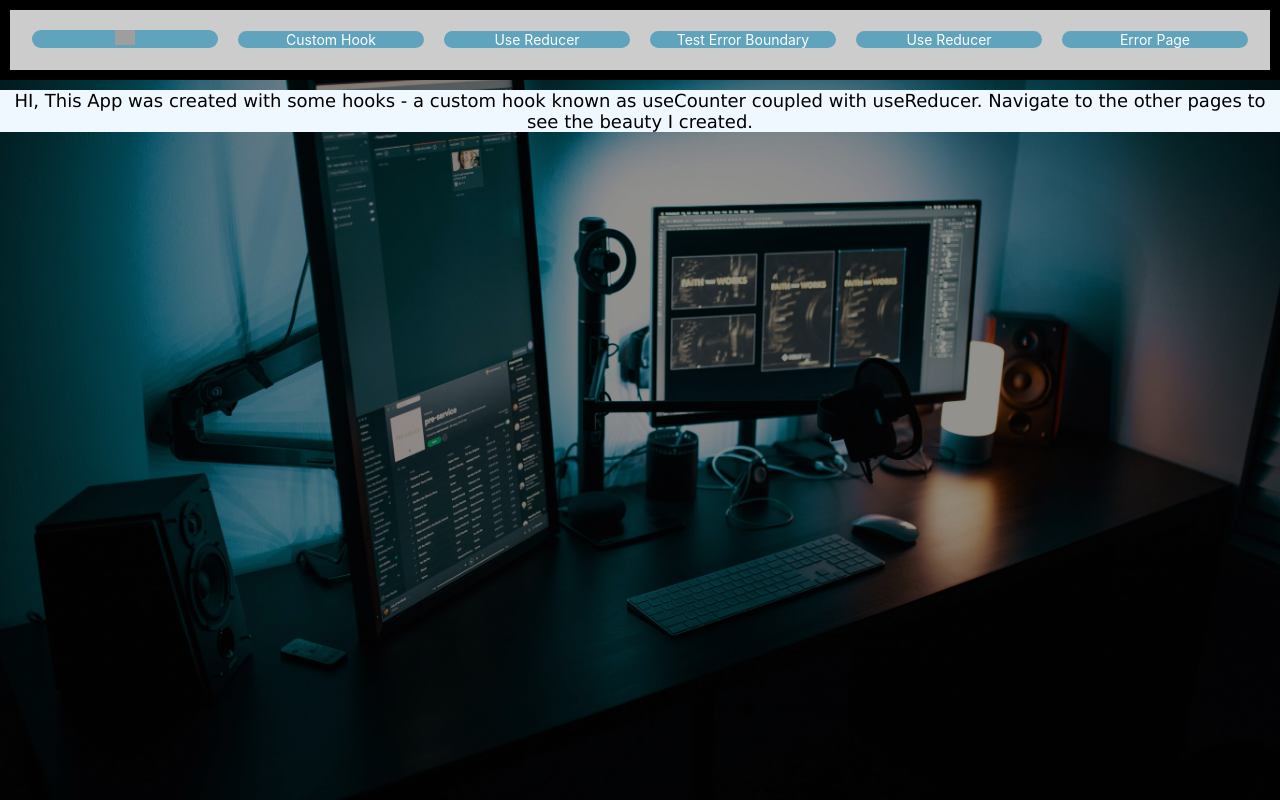
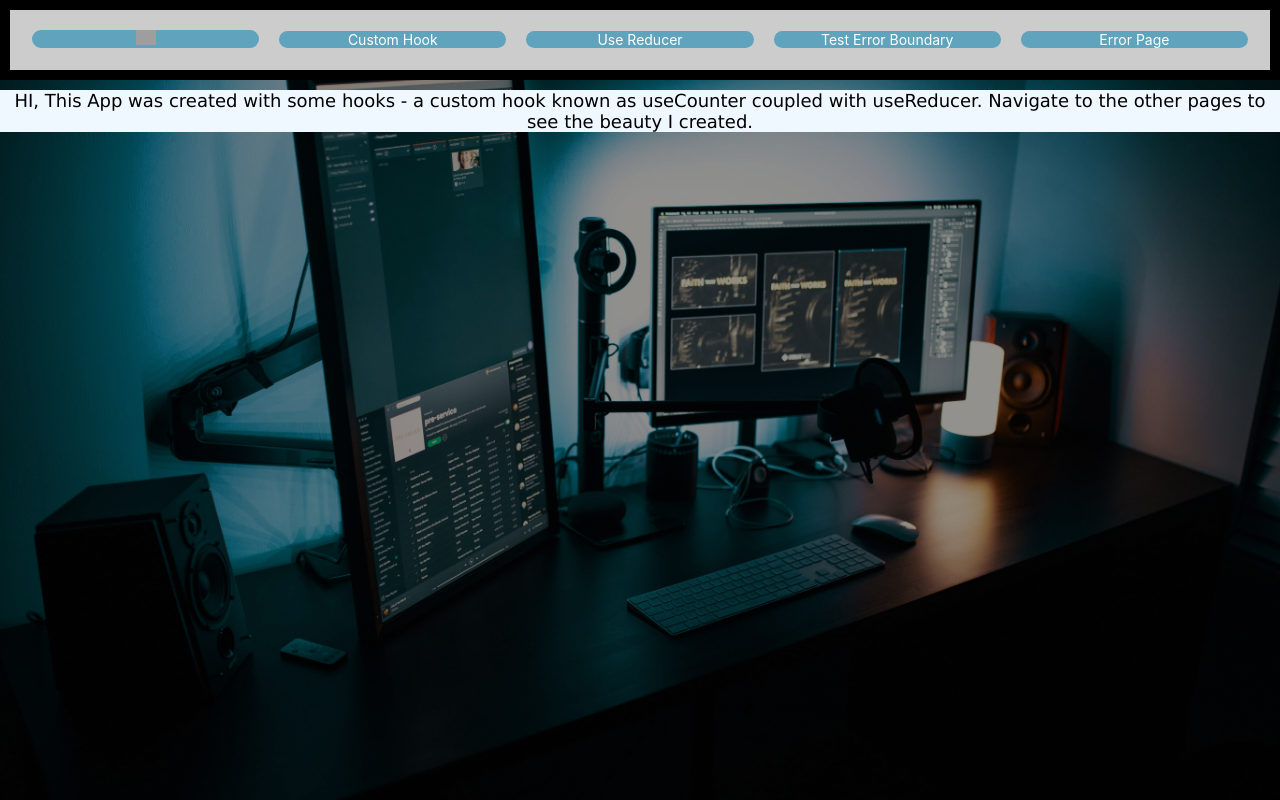
Before and after one commit to SandraIsola/Counter-Project, a React (Create React App) app: page / in a window 1280 px wide. Built offline with nearby package versions, Linux system fonts and the light colour scheme; grey boxes are pictures that could not be loaded.

Commit message:
added new commit

```diff
--- a/src/App.js
+++ b/src/App.js
@@ -25,7 +25,6 @@ function App() {
     <Link className='ind-link' to="/Counter">Custom Hook</Link>
     <Link className='ind-link' to="/useReducerCounter">Use Reducer </Link>
     <Link className='ind-link' to="/testErrorBoundary">Test Error Boundary</Link>
-    <Link className='ind-link' to="/useReducerCounter">Use Reducer </Link>
     <Link className='ind-link' to="*">Error Page</Link>
     </div>
     <Routes>
```
